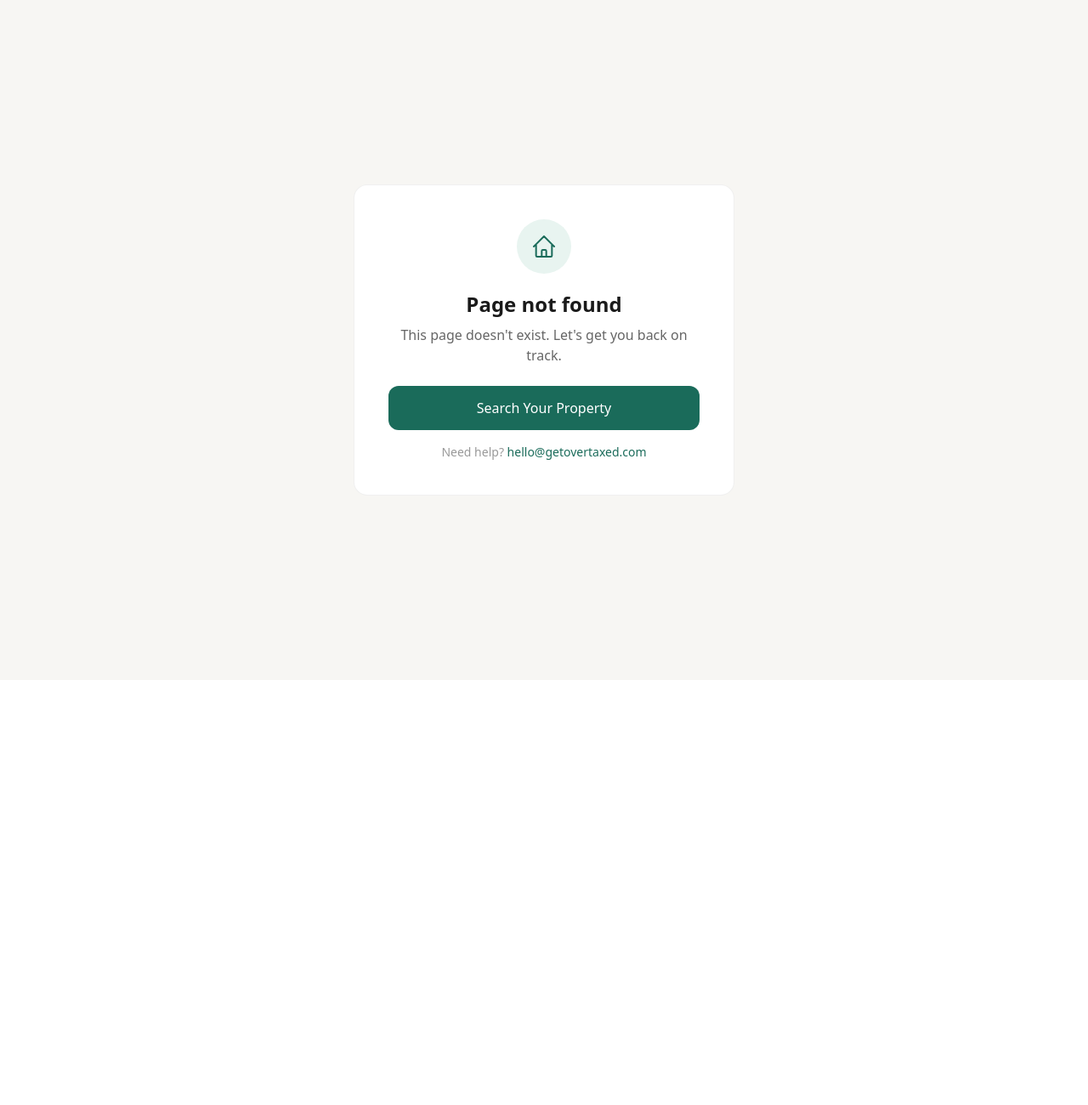
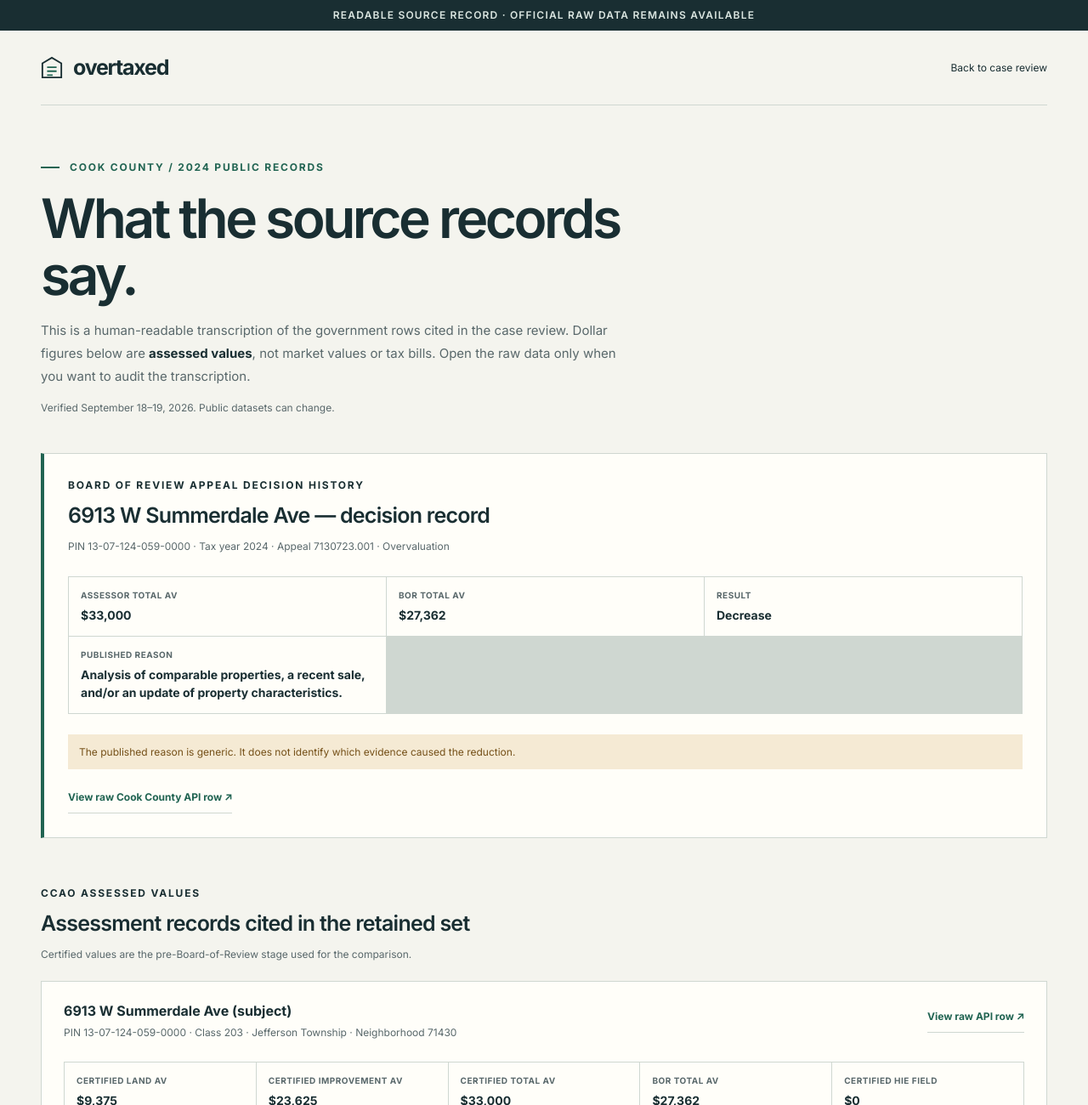
Before and after one commit to lati-bot/overtaxed, a Next.js app: page /cook-county/case-review/6913-w-summerdale/records in a window 1280 px wide. Before the commit this address had no page. Shown: the top 1300 px of the page at 85% size. Before the commit the page ends 800 px from the top, so only its background shows below. Built offline with nearby package versions, Linux system fonts and the light colour scheme.

Commit message:
fix: present Cook source records in readable format

```diff
--- /dev/null
+++ b/src/app/cook-county/case-review/6913-w-summerdale/records/page.tsx
@@ -0,0 +1,112 @@
+import type { Metadata } from "next";
+import Link from "next/link";
+import styles from "../../../../professional-home.module.css";
+
+const catalog = "https://datacatalog.cookcountyil.gov";
+
+const assessmentSource = (pin: string) =>
+  `${catalog}/resource/uzyt-m557.json?${new URLSearchParams({ $where: `year=2024 AND pin='${pin}'` })}`;
+
+const outcomeSource = `${catalog}/resource/7pny-nedm.json?${new URLSearchParams({
+  $where: "tax_year=2024 AND pin='13071240590000'",
+  $select: "pin,tax_year,appealid,appealtypedescription,assessor_totalvalue,bor_totalvalue,result,changereasondescription",
+})}`;
+
+const records = [
+  { address: "6913 W Summerdale Ave (subject)", pin: "13071240590000", land: "$9,375", improvement: "$23,625", total: "$33,000", board: "$27,362", hie: "$0" },
+  { address: "6917 W Summerdale Ave", pin: "13071240580000", land: "$9,375", improvement: "$23,625", total: "$33,000", board: "$33,000", hie: "$0" },
+  { address: "6916 W Summerdale Ave", pin: "13071210530000", land: "$9,375", improvement: "$29,025", total: "$38,400", board: "$38,400", hie: "$2,400" },
+  { address: "6920 W Summerdale Ave", pin: "13071210520000", land: "$9,375", improvement: "$23,625", total: "$33,000", board: "$33,000", hie: "$0" },
+  { address: "6917 W Farragut Ave", pin: "13071320700000", land: "$9,375", improvement: "$24,625", total: "$34,000", board: "$32,005", hie: "$0" },
+  { address: "6965 W Balmoral Ave", pin: "13071210010000", land: "$8,728", improvement: "$22,075", total: "$30,803", board: "$30,803", hie: "$0" },
+] as const;
+
+export const metadata: Metadata = {
+  title: "Source Records — 6913 W Summerdale Case Review | Overtaxed",
+  description: "A readable transcription of the official Cook County assessment and appeal records cited in the Overtaxed case review.",
+  alternates: { canonical: "/cook-county/case-review/6913-w-summerdale/records" },
+};
+
+export default function CaseSourceRecords() {
+  return (
+    <div className={styles.siteShell}>
+      <a className={styles.skipLink} href="#records">Skip to records</a>
+      <div className={styles.researchBar}>Readable source record · official raw data remains available</div>
+
+      <header className={`${styles.wrap} ${styles.masthead}`}>
+        <Link className={styles.brand} href="/" aria-label="Overtaxed professional homepage">
+          <svg viewBox="0 0 28 30" aria-hidden="true" fill="none">
+            <path d="M2 9 14 2l12 7v18H2Z" stroke="currentColor" strokeWidth="2" />
+            <path d="M8 14h12M8 19h12M8 24h7" stroke="currentColor" strokeWidth="2" className={styles.brandAccent} />
+          </svg>
+          overtaxed
+        </Link>
+        <nav className={styles.nav} aria-label="Source record navigation">
+          <Link href="/#case-file">Back to case review</Link>
+        </nav>
+      </header>
+
+      <main id="records" className={`${styles.wrap} ${styles.recordsPage}`}>
+        <div className={styles.recordsIntro}>
+          <p className={styles.eyebrow}>Cook County / 2024 public records</p>
+          <h1>What the source records say.</h1>
+          <p>
+            This is a human-readable transcription of the government rows cited in the case review.
+            Dollar figures below are <strong>assessed values</strong>, not market values or tax bills.
+            Open the raw data only when you want to audit the transcription.
+          </p>
+          <p className={styles.finePrint}>Verified September 18–19, 2026. Public datasets can change.</p>
+        </div>
+
+        <section className={styles.outcomeRecord} id="appeal-outcome" aria-labelledby="outcome-title">
+          <div>
+            <p className={styles.microLabel}>Board of Review appeal decision history</p>
+            <h2 id="outcome-title">6913 W Summerdale Ave — decision record</h2>
+            <p>PIN 13-07-124-059-0000 · Tax year 2024 · Appeal 7130723.001 · Overvaluation</p>
+          </div>
+          <dl className={styles.recordFacts}>
+            <div><dt>Assessor total AV</dt><dd>$33,000</dd></div>
+            <div><dt>BOR total AV</dt><dd>$27,362</dd></div>
+            <div><dt>Result</dt><dd>Decrease</dd></div>
+            <div><dt>Published reason</dt><dd>Analysis of comparable properties, a recent sale, and/or an update of property characteristics.</dd></div>
+          </dl>
+          <p className={styles.recordCaution}>
+            The published reason is generic. It does not identify which evidence caused the reduction.
+          </p>
+          <a className={styles.rawSourceLink} href={outcomeSource} target="_blank" rel="noreferrer">View raw Cook County API row ↗</a>
+        </section>
+
+        <section className={styles.assessmentRecords} aria-labelledby="assessment-title">
+          <div className={styles.recordsSectionHeading}>
+            <p className={styles.microLabel}>CCAO assessed values</p>
+            <h2 id="assessment-title">Assessment records cited in the retained set</h2>
+            <p>Certified values are the pre-Board-of-Review stage used for the comparison.</p>
+          </div>
+          {records.map((record) => (
+            <article key={record.pin} id={`assessment-${record.pin}`} className={styles.sourceRecord}>
+              <div className={styles.sourceRecordHeading}>
+                <div>
+                  <h3>{record.address}</h3>
+                  <p>PIN {record.pin.replace(/(\d{2})(\d{2})(\d{3})(\d{3})(\d{4})/, "$1-$2-$3-$4-$5")} · Class 203 · Jefferson Township · Neighborhood 71430</p>
+                </div>
+                <a className={styles.rawSourceLink} href={assessmentSource(record.pin)} target="_blank" rel="noreferrer">View raw API row ↗</a>
+              </div>
+              <dl className={styles.recordFacts}>
+                <div><dt>Certified land AV</dt><dd>{record.land}</dd></div>
+                <div><dt>Certified improvement AV</dt><dd>{record.improvement}</dd></div>
+                <div><dt>Certified total AV</dt><dd>{record.total}</dd></div>
+                <div><dt>BOR total AV</dt><dd>{record.board}</dd></div>
+                <div><dt>Certified HIE field</dt><dd>{record.hie}</dd></div>
+              </dl>
+            </article>
+          ))}
+        </section>
+
+        <div className={styles.recordsFooter}>
+          <Link className={styles.primaryButton} href="/#case-file">Return to the case review <span aria-hidden="true">←</span></Link>
+          <p>No conclusion is added on this page; it only makes cited public records easier to inspect.</p>
+        </div>
+      </main>
+    </div>
+  );
+}
--- a/src/app/page.tsx
+++ b/src/app/page.tsx
@@ -3,12 +3,9 @@ import styles from "./professional-home.module.css";
 
 const catalog = "https://datacatalog.cookcountyil.gov";
 const subjectPin = "13071240590000";
-const assessmentSource = (pin: string) =>
-  `${catalog}/resource/uzyt-m557.json?${new URLSearchParams({ $where: `year=2024 AND pin='${pin}'` })}`;
-const outcomeSource = `${catalog}/resource/7pny-nedm.json?${new URLSearchParams({
-  $where: `tax_year=2024 AND pin='${subjectPin}'`,
-  $select: "pin,tax_year,appealid,appealtypedescription,assessor_totalvalue,bor_totalvalue,result,changereasondescription",
-})}`;
+const readableRecord = (pin: string) =>
+  `/cook-county/case-review/6913-w-summerdale/records#assessment-${pin}`;
+const readableOutcome = "/cook-county/case-review/6913-w-summerdale/records#appeal-outcome";
 
 const retainedComparables = [
   {
@@ -203,12 +200,12 @@ export default function ProfessionalHome() {
                     </thead>
                     <tbody>
                       <tr className={styles.subjectRow}>
-                        <th scope="row"><a href={assessmentSource(subjectPin)} target="_blank" rel="noreferrer" aria-label="Subject official 2024 assessment record (opens in a new tab)">Subject ↗</a></th>
+                        <th scope="row"><Link href={readableRecord(subjectPin)} target="_blank" rel="noreferrer" aria-label="Readable subject 2024 assessment source record (opens in a new tab)">Subject ↗</Link></th>
                         <td>—</td><td>1953</td><td>1,022</td><td>$33,000</td><td>$23.116</td>
                       </tr>
                       {retainedComparables.map((comp) => (
                         <tr key={comp.address}>
-                          <th scope="row"><a href={assessmentSource(comp.pin)} target="_blank" rel="noreferrer" aria-label={`${comp.address}: official 2024 assessment record (opens in a new tab)`}>{comp.address} ↗</a><span className={styles.mobileNote}>{comp.note}</span></th>
+                          <th scope="row"><Link href={readableRecord(comp.pin)} target="_blank" rel="noreferrer" aria-label={`${comp.address}: readable 2024 assessment source record (opens in a new tab)`}>{comp.address} ↗</Link><span className={styles.mobileNote}>{comp.note}</span></th>
                           <td>{comp.distance} mi</td>
                           <td>{comp.year}</td>
                           <td>{comp.area}</td>
@@ -240,7 +237,7 @@ export default function ProfessionalHome() {
                   <div><dt>Eligible after controls</dt><dd>162</dd></div>
                   <div><dt>Retained for review</dt><dd>5</dd></div>
                 </dl>
-                <a className={styles.textLink} href={outcomeSource} target="_blank" rel="noreferrer">Read the official decision row ↗</a>
+                <Link className={styles.textLink} href={readableOutcome} target="_blank" rel="noreferrer">Read the decision record ↗</Link>
                 <p className={styles.ruleNote}>
                   The historical outcome is context—not evidence that Overtaxed participated, that this
                   shortlist produced the result, or that a similar case should receive a reduction.
--- a/src/app/professional-home.module.css
+++ b/src/app/professional-home.module.css
@@ -177,6 +177,34 @@
 .footer strong { color: var(--ink); }
 .footer div:nth-child(2) { text-align: center; }
 
+.recordsPage { padding-block: 64px 90px; }
+.recordsIntro { max-width: 770px; margin-bottom: 42px; }
+.recordsIntro h1 { margin: 17px 0 18px; font-size: clamp(42px, 5vw, 68px); font-weight: 520; line-height: 1.05; letter-spacing: -.055em; }
+.recordsIntro > p:not(.eyebrow, .finePrint) { max-width: 680px; margin: 0; color: var(--muted); font-size: 15px; line-height: 1.8; }
+.recordsIntro strong { color: var(--ink); }
+.outcomeRecord, .sourceRecord { scroll-margin-top: 22px; border: 1px solid var(--line); background: var(--white); }
+.outcomeRecord { padding: 28px; border-left: 4px solid var(--green); }
+.outcomeRecord h2, .recordsSectionHeading h2 { margin: 8px 0; font-size: 25px; font-weight: 580; letter-spacing: -.03em; }
+.outcomeRecord > div > p:last-child, .recordsSectionHeading > p:last-child, .sourceRecordHeading p { margin: 0; color: var(--muted); font-size: 12px; line-height: 1.7; }
+.recordFacts { display: grid; grid-template-columns: repeat(3, 1fr); gap: 1px; margin: 24px 0; background: var(--line); border: 1px solid var(--line); }
+.recordFacts div { min-width: 0; padding: 14px; background: var(--white); }
+.recordFacts dt { margin-bottom: 5px; color: var(--muted); font-size: 10px; font-weight: 700; letter-spacing: .05em; text-transform: uppercase; }
+.recordFacts dd { margin: 0; font-size: 14px; font-weight: 620; line-height: 1.5; }
+.recordCaution { margin: 0 0 14px; padding: 11px 13px; background: var(--amber-soft); color: var(--amber); font-size: 12px; line-height: 1.6; }
+.rawSourceLink { display: inline-block; min-height: 38px; padding: 10px 0 7px; border-bottom: 1px solid var(--line); color: var(--green) !important; font-size: 12px; font-weight: 650; text-decoration: none; }
+.rawSourceLink:hover { border-color: var(--green); }
+.assessmentRecords { margin-top: 56px; }
+.recordsSectionHeading { max-width: 720px; margin-bottom: 20px; }
+.sourceRecord { padding: 22px 26px; }
+.sourceRecord + .sourceRecord { border-top: 0; }
+.sourceRecord:target, .outcomeRecord:target { border-color: var(--green); box-shadow: 0 0 0 3px rgb(33 100 82 / 12%); }
+.sourceRecordHeading { display: flex; align-items: flex-start; justify-content: space-between; gap: 25px; }
+.sourceRecordHeading h3 { margin: 0 0 4px; font-size: 16px; font-weight: 650; }
+.sourceRecordHeading .rawSourceLink { flex: none; }
+.sourceRecord .recordFacts { grid-template-columns: repeat(5, 1fr); margin-bottom: 0; }
+.recordsFooter { display: flex; align-items: center; justify-content: space-between; gap: 30px; margin-top: 38px; }
+.recordsFooter p { max-width: 460px; margin: 0; color: var(--muted); font-size: 12px; line-height: 1.7; }
+
 @media (max-width: 1050px) {
   .wrap { width: calc(100% - 56px); }
   .heroGrid { grid-template-columns: 1.25fr 1fr; gap: 38px; }
@@ -205,6 +233,7 @@
   .conversation { gap: 35px; }
   .footer { grid-template-columns: 1fr auto; }
   .footer div:nth-child(2) { grid-column: 1 / -1; grid-row: 2; text-align: left; }
+  .recordFacts, .sourceRecord .recordFacts { grid-template-columns: repeat(2, 1fr); }
 }
 
 @media (max-width: 560px) {
@@ -262,6 +291,15 @@
   .contactBox { padding-left: 18px; }
   .footer { grid-template-columns: 1fr; gap: 7px; }
   .footer div:nth-child(2) { grid-column: auto; grid-row: auto; }
+  .recordsPage { padding-block: 42px 60px; }
+  .recordsIntro { margin-bottom: 30px; }
+  .recordsIntro h1 { font-size: 42px; }
+  .outcomeRecord, .sourceRecord { padding: 20px 16px; }
+  .recordFacts, .sourceRecord .recordFacts { grid-template-columns: 1fr 1fr; }
+  .recordFacts div:last-child:nth-child(odd) { grid-column: 1 / -1; }
+  .sourceRecordHeading, .recordsFooter { align-items: flex-start; flex-direction: column; }
+  .sourceRecordHeading { gap: 9px; }
+  .assessmentRecords { margin-top: 42px; }
 }
 
 @media (prefers-reduced-motion: reduce) {
```
Also changed, not shown: 1 other file (tests, documents, lock files or other folders).
